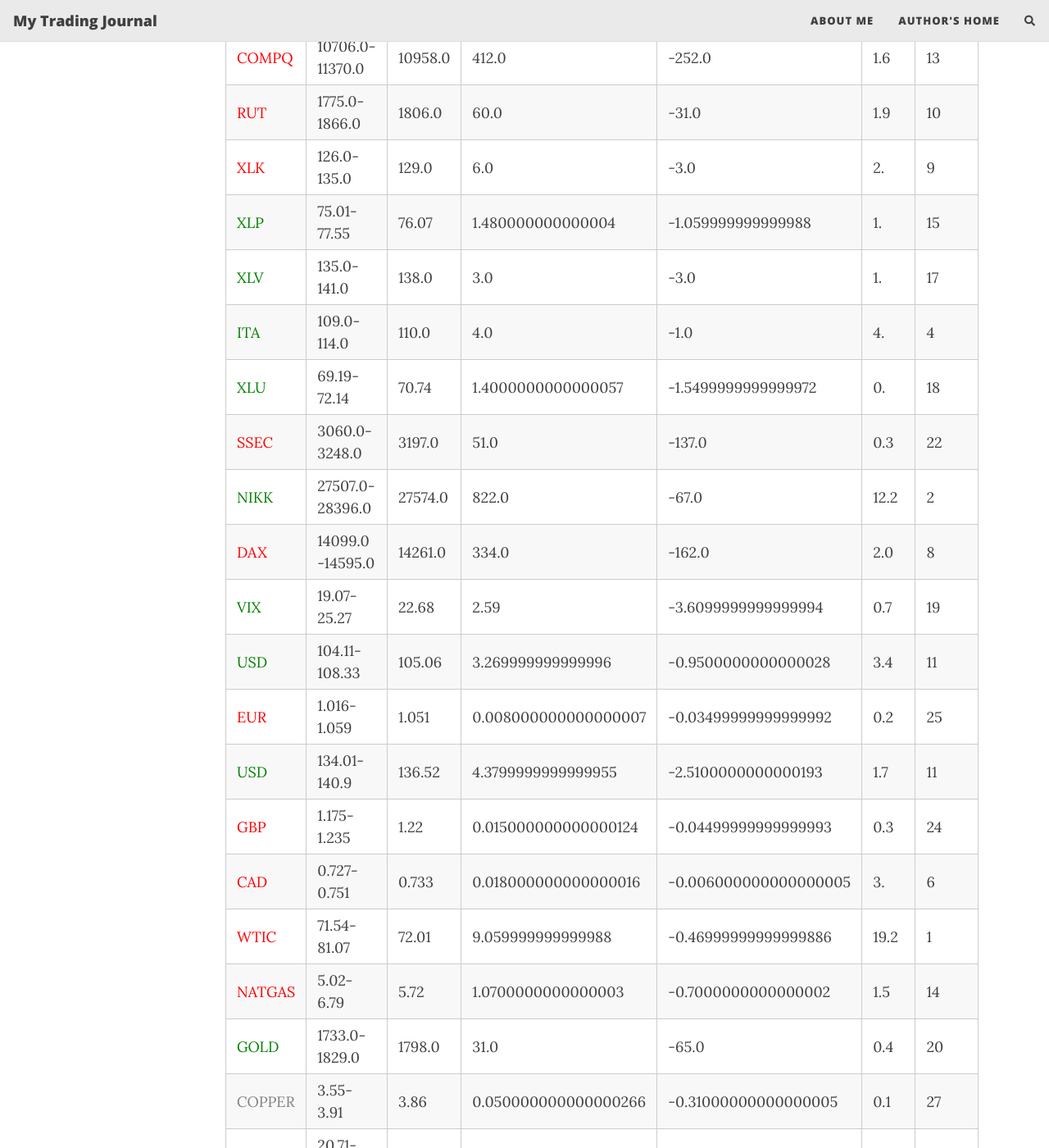
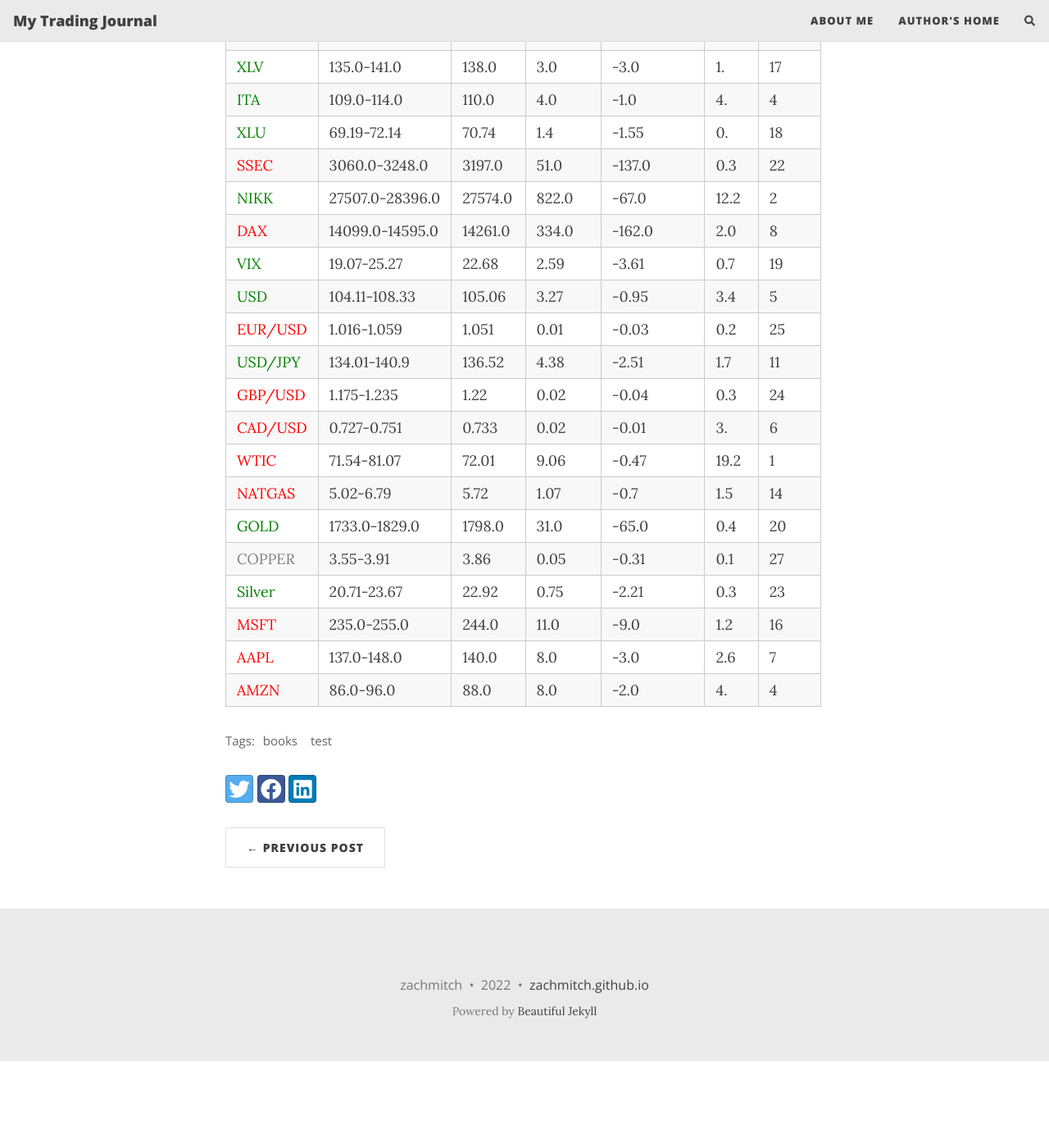
Before and after one commit to zachmitch/zachmitch.github.io, a Jekyll site: the page built from _posts/2022-12-11-trading-journal.md, in a window 1280 px wide and 1400 px high, scrolled down 985 px. Shown: the whole window at 82% size. Built offline with Jekyll 4.4.1, drawn with Linux system fonts in a browser that asks for light colours; nearby versions of some CDN libraries; comment, search, counter and statistics services are not loaded; after the commit the page ends 2279 px from its top, so only the background shows below that; some of the changed text lies outside the part shown.

Commit message:
rank ranges attempt 0

```diff
--- a/_posts/2022-12-11-trading-journal.md
+++ b/_posts/2022-12-11-trading-journal.md
@@ -12,40 +12,41 @@
 
 ## Morning Work
 
-**H-E**
+**HE**
 
 
 <div class="datatable-begin"></div>
 
 | TICKER | RANGE | CLOSE | UPSIDE | DOWNSIDE | U/D | RANK |
-| <span style="color:red">UST30Y</span>	| 3.82-3.39 | 3.42 | -0.029999999999999805 | 0.3999999999999999 | 0.0 | 29 |
-| <span style="color:red">UST10Y</span>	| 3.79-3.37 | 3.42 | -0.04999999999999982 | 0.3700000000000001 | 0.1 | 28 |
-| <span style="color:green">UST2Y</span>	| 4.55-4.21 | 4.26 | -0.04999999999999982 | 0.29000000000000004 | 0.1 | 26 |
-| <span style="color:red">HYG</span>	| 73.41-75.7 | 74.98 | 0.7199999999999989 | -1.5700000000000074 | 0.4 | 21 |
+| <span style="color:red">UST30Y</span>	| 3.82-3.39 | 3.42 | -0.03 | 0.4 | 0.0 | 29 |
+| <span style="color:red">UST10Y</span>	| 3.79-3.37 | 3.42 | -0.05 | 0.37 | 0.1 | 28 |
+| <span style="color:green">UST2Y</span>	| 4.55-4.21 | 4.26 | -0.05 | 0.29 | 0.1 | 26 |
+| <span style="color:red">HYG</span>	| 73.41-75.7 | 74.98 | 0.72 | -1.57 | 0.4 | 21 |
 | <span style="color:red">SPX</span>	| 3862.0-4056.0 | 3933.0 | 123.0 | -71.0 | 1.7 | 12 |
 | <span style="color:red">COMPQ</span>	| 10706.0-11370.0 | 10958.0 | 412.0 | -252.0 | 1.6 | 13 |
 | <span style="color:red">RUT</span>	| 1775.0-1866.0 | 1806.0 | 60.0 | -31.0 | 1.9 | 10 |
 | <span style="color:red">XLK</span>	| 126.0-135.0 | 129.0 | 6.0 | -3.0 | 2. | 9 |
-| <span style="color:green">XLP</span>	| 75.01-77.55 | 76.07 | 1.480000000000004 | -1.059999999999988 | 1. | 15 |
+| <span style="color:green">XLP</span>	| 75.01-77.55 | 76.07 | 1.48 | -1.06 | 1. | 15 |
 | <span style="color:green">XLV</span>	| 135.0-141.0 | 138.0 | 3.0 | -3.0 | 1. | 17 |
 | <span style="color:green">ITA</span>	| 109.0-114.0 | 110.0 | 4.0 | -1.0 | 4. | 4 |
-| <span style="color:green">XLU</span>	| 69.19-72.14 | 70.74 | 1.4000000000000057 | -1.5499999999999972 | 0. | 18 |
+| <span style="color:green">XLU</span>	| 69.19-72.14 | 70.74 | 1.4 | -1.55 | 0. | 18 |
 | <span style="color:red">SSEC</span>	| 3060.0-3248.0 | 3197.0 | 51.0 | -137.0 | 0.3 | 22 |
 | <span style="color:green">NIKK</span>	| 27507.0-28396.0 | 27574.0 | 822.0 | -67.0 | 12.2 | 2 |
 | <span style="color:red">DAX</span>	| 14099.0-14595.0 | 14261.0 | 334.0 | -162.0 | 2.0 | 8 |
-| <span style="color:green">VIX</span>	| 19.07-25.27 | 22.68 | 2.59 | -3.6099999999999994 | 0.7 | 19 |
-| <span style="color:green">USD</span>	| 104.11-108.33 | 105.06 | 3.269999999999996 | -0.9500000000000028 | 3.4 | 11 |
-| <span style="color:red">EUR</span>	| 1.016-1.059 | 1.051 | 0.008000000000000007 | -0.03499999999999992 | 0.2 | 25 |
-| <span style="color:green">USD</span>	| 134.01-140.9 | 136.52 | 4.3799999999999955 | -2.5100000000000193 | 1.7 | 11 |
-| <span style="color:red">GBP</span>	| 1.175-1.235 | 1.22 | 0.015000000000000124 | -0.04499999999999993 | 0.3 | 24 |
-| <span style="color:red">CAD</span>	| 0.727-0.751 | 0.733 | 0.018000000000000016 | -0.006000000000000005 | 3. | 6 |
-| <span style="color:red">WTIC</span>	| 71.54-81.07 | 72.01 | 9.059999999999988 | -0.46999999999999886 | 19.2 | 1 |
-| <span style="color:red">NATGAS</span>	| 5.02-6.79 | 5.72 | 1.0700000000000003 | -0.7000000000000002 | 1.5 | 14 |
+| <span style="color:green">VIX</span>	| 19.07-25.27 | 22.68 | 2.59 | -3.61 | 0.7 | 19 |
+| <span style="color:green">USD</span>	| 104.11-108.33 | 105.06 | 3.27 | -0.95 | 3.4 | 5 |
+| <span style="color:red">EUR/USD</span>	| 1.016-1.059 | 1.051 | 0.01 | -0.03 | 0.2 | 25 |
+| <span style="color:green">USD/JPY</span>	| 134.01-140.9 | 136.52 | 4.38 | -2.51 | 1.7 | 11 |
+| <span style="color:red">GBP/USD</span>	| 1.175-1.235 | 1.22 | 0.02 | -0.04 | 0.3 | 24 |
+| <span style="color:red">CAD/USD</span>	| 0.727-0.751 | 0.733 | 0.02 | -0.01 | 3. | 6 |
+| <span style="color:red">WTIC</span>	| 71.54-81.07 | 72.01 | 9.06 | -0.47 | 19.2 | 1 |
+| <span style="color:red">NATGAS</span>	| 5.02-6.79 | 5.72 | 1.07 | -0.7 | 1.5 | 14 |
 | <span style="color:green">GOLD</span>	| 1733.0-1829.0 | 1798.0 | 31.0 | -65.0 | 0.4 | 20 |
-| <span style="color:grey">COPPER</span>	| 3.55-3.91 | 3.86 | 0.050000000000000266 | -0.31000000000000005 | 0.1 | 27 |
-| <span style="color:green">Silver</span>	| 20.71-23.67 | 22.92 | 0.75 | -2.210000000000001 | 0.3 | 23 |
+| <span style="color:grey">COPPER</span>	| 3.55-3.91 | 3.86 | 0.05 | -0.31 | 0.1 | 27 |
+| <span style="color:green">Silver</span>	| 20.71-23.67 | 22.92 | 0.75 | -2.21 | 0.3 | 23 |
 | <span style="color:red">MSFT</span>	| 235.0-255.0 | 244.0 | 11.0 | -9.0 | 1.2 | 16 |
 | <span style="color:red">AAPL</span>	| 137.0-148.0 | 140.0 | 8.0 | -3.0 | 2.6 | 7 |
 | <span style="color:red">AMZN</span>	| 86.0-96.0 | 88.0 | 8.0 | -2.0 | 4. | 4 |
 
+
 <div class="datatable-end"></div>
```
